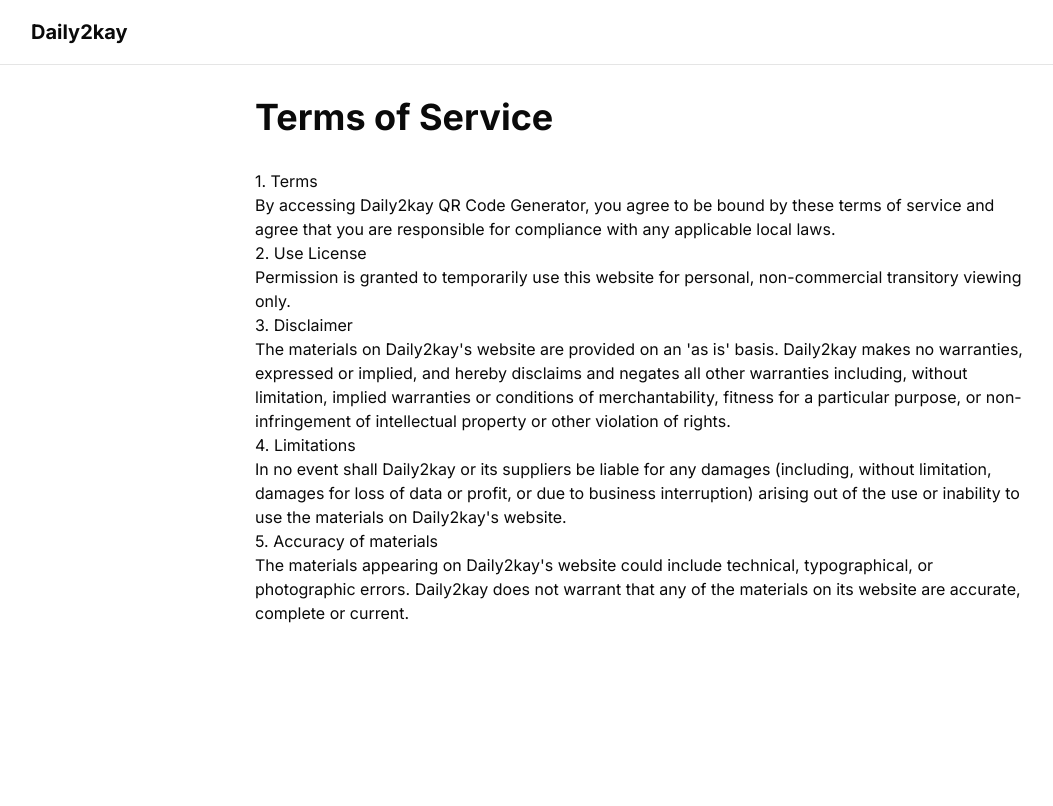
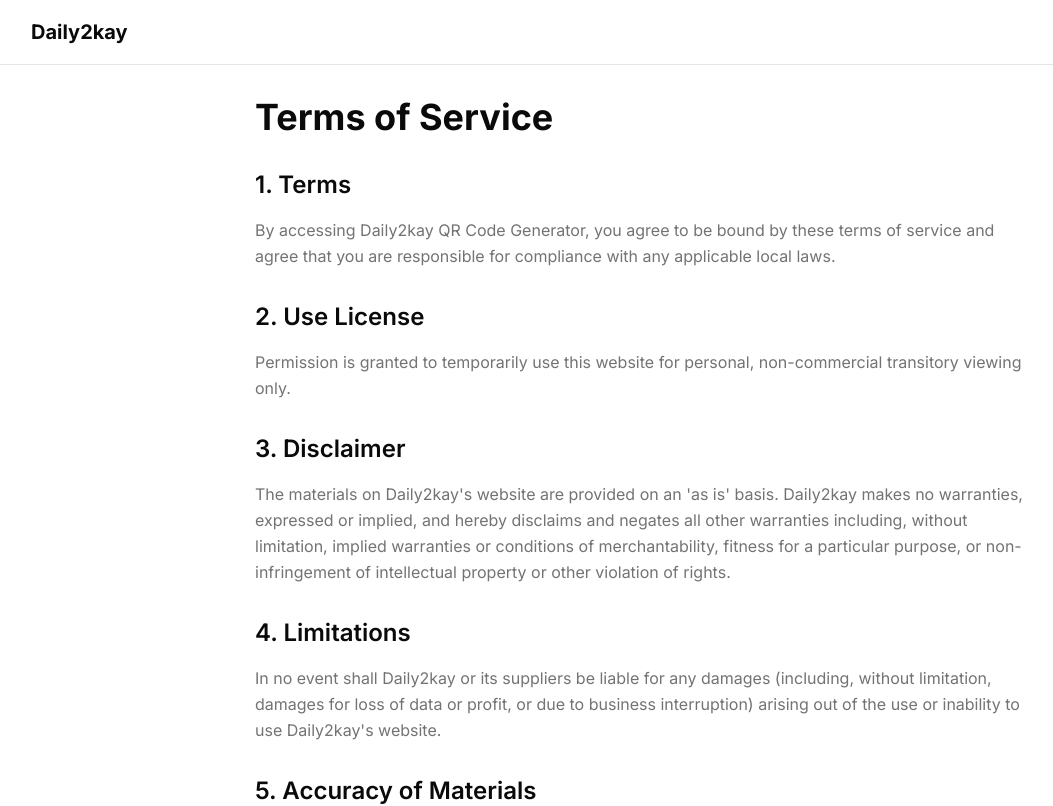
Before and after one commit to TSOlami/daily2kay, a Next.js app: page /terms in a window 1280 px wide. Shown: the top 806 px of the page, without its empty margins (1-1054 px from the left). Built offline with nearby package versions, Linux system fonts and the light colour scheme.

Commit message:
Refactor Terms of Service page for improved layout and readability

```diff
--- a/src/app/terms/page.tsx
+++ b/src/app/terms/page.tsx
@@ -1,26 +1,44 @@
-import React from 'react';
-
 export default function TermsOfService() {
   return (
-    <div className="min-h-screen p-8">
-      <div className="max-w-3xl mx-auto">
-        <h1 className="text-4xl font-bold mb-8">Terms of Service</h1>
+    <div className="min-h-[calc(100vh-16rem)] p-4 md:p-8">
+      <div className="max-w-3xl mx-auto space-y-8">
+        <h1 className="text-3xl md:text-4xl font-bold">Terms of Service</h1>
 
-        <div className="prose prose-slate dark:prose-invert">
-          <h2>1. Terms</h2>
-          <p>By accessing Daily2kay QR Code Generator, you agree to be bound by these terms of service and agree that you are responsible for compliance with any applicable local laws.</p>
+        <div className="space-y-8">
+          <section className="space-y-4">
+            <h2 className="text-2xl font-semibold">1. Terms</h2>
+            <p className="text-muted-foreground leading-relaxed">
+              By accessing Daily2kay QR Code Generator, you agree to be bound by these terms of service and agree that you are responsible for compliance with any applicable local laws.
+            </p>
+          </section>
 
-          <h2>2. Use License</h2>
-          <p>Permission is granted to temporarily use this website for personal, non-commercial transitory viewing only.</p>
+          <section className="space-y-4">
+            <h2 className="text-2xl font-semibold">2. Use License</h2>
+            <p className="text-muted-foreground leading-relaxed">
+              Permission is granted to temporarily use this website for personal, non-commercial transitory viewing only.
+            </p>
+          </section>
 
-          <h2>3. Disclaimer</h2>
-          <p>The materials on Daily2kay's website are provided on an 'as is' basis. Daily2kay makes no warranties, expressed or implied, and hereby disclaims and negates all other warranties including, without limitation, implied warranties or conditions of merchantability, fitness for a particular purpose, or non-infringement of intellectual property or other violation of rights.</p>
+          <section className="space-y-4">
+            <h2 className="text-2xl font-semibold">3. Disclaimer</h2>
+            <p className="text-muted-foreground leading-relaxed">
+              The materials on Daily2kay's website are provided on an 'as is' basis. Daily2kay makes no warranties, expressed or implied, and hereby disclaims and negates all other warranties including, without limitation, implied warranties or conditions of merchantability, fitness for a particular purpose, or non-infringement of intellectual property or other violation of rights.
+            </p>
+          </section>
 
-          <h2>4. Limitations</h2>
-          <p>In no event shall Daily2kay or its suppliers be liable for any damages (including, without limitation, damages for loss of data or profit, or due to business interruption) arising out of the use or inability to use the materials on Daily2kay's website.</p>
+          <section className="space-y-4">
+            <h2 className="text-2xl font-semibold">4. Limitations</h2>
+            <p className="text-muted-foreground leading-relaxed">
+              In no event shall Daily2kay or its suppliers be liable for any damages (including, without limitation, damages for loss of data or profit, or due to business interruption) arising out of the use or inability to use Daily2kay's website.
+            </p>
+          </section>
 
-          <h2>5. Accuracy of materials</h2>
-          <p>The materials appearing on Daily2kay's website could include technical, typographical, or photographic errors. Daily2kay does not warrant that any of the materials on its website are accurate, complete or current.</p>
+          <section className="space-y-4">
+            <h2 className="text-2xl font-semibold">5. Accuracy of Materials</h2>
+            <p className="text-muted-foreground leading-relaxed">
+              The materials appearing on Daily2kay's website could include technical, typographical, or photographic errors. Daily2kay does not warrant that any of the materials on its website are accurate, complete or current.
+            </p>
+          </section>
         </div>
       </div>
     </div>
```
